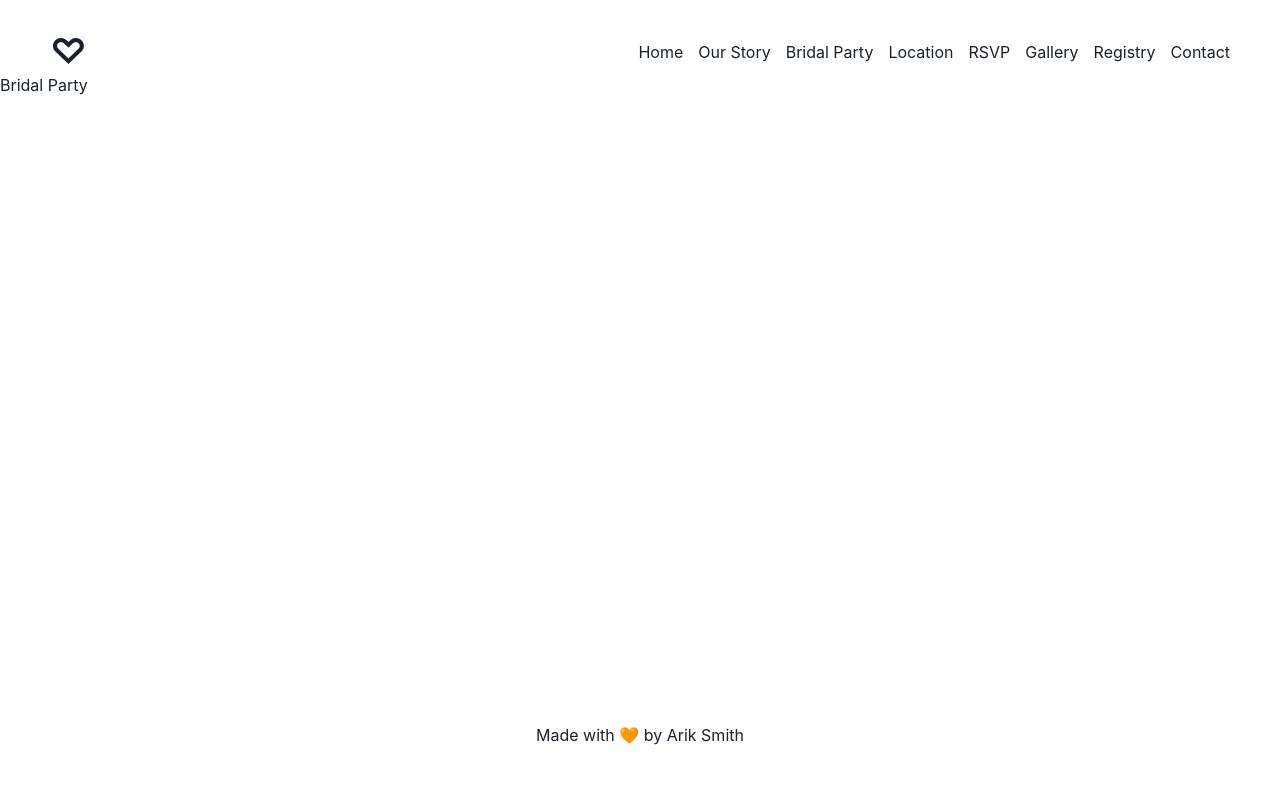
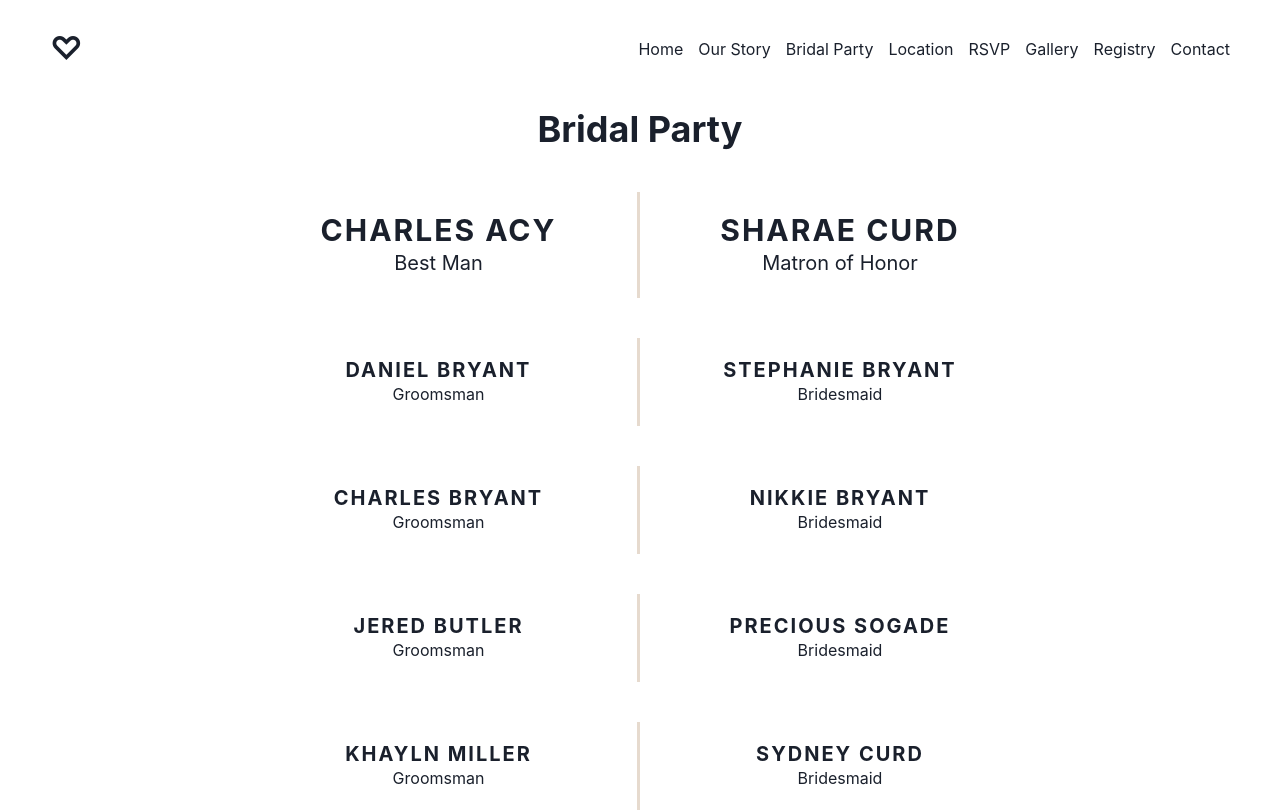
Before and after one commit to 4upz/wedding-site, a Next.js app: page /bridal-party in a window 1280 px wide. Shown: the top 812 px of the page. Built offline with nearby package versions, Linux system fonts and the light colour scheme.

Commit message:
Finishes bridal party and story pages ;

```diff
--- a/components/header.js
+++ b/components/header.js
@@ -23,12 +23,12 @@ export default function Header() {
   const { isOpen, onToggle } = useDisclosure()
   return (
     <Flex as="nav" {...styles.container}>
-      <Heading>♡</Heading>
+      <Heading fontSize="32px">♡</Heading>
       <Flex {...styles.iconContainer}>
         <IconButton
           onClick={onToggle}
           icon={
-            isOpen ? <CloseIcon w={3} h={3} /> : <HamburgerIcon w={5} h={5} />
+            isOpen ? <CloseIcon w={6} h={6} /> : <HamburgerIcon w={10} h={10} />
           }
           variant="ghost"
           aria-label="Toggle Navigation"
@@ -61,7 +61,7 @@ const styles = {
     display: { base: 'flex', md: 'none' },
     zIndex: 9999,
     position: 'absolute',
-    right: 50,
+    right: 25,
     top: 0,
   },
   navContainer: {
--- /dev/null
+++ b/components/pageWrapper.js
@@ -0,0 +1,22 @@
+import { Flex } from '@chakra-ui/react'
+
+export default function PageWrapper({ children, customStyles }) {
+  let wrapperStyles = { ...styles.container }
+  if (customStyles) {
+    wrapperStyles = { ...wrapperStyles, ...customStyles }
+  }
+  return <Flex {...wrapperStyles}>{children}</Flex>
+}
+
+const styles = {
+  container: {
+    margin: 'auto',
+    pt: 10,
+    pb: 30,
+    px: { base: '1rem', lg: '2rem' },
+    justify: 'center',
+    alignItems: 'center',
+    flexDir: 'column',
+    gap: 10,
+  },
+}
--- /dev/null
+++ b/components/partyMember.js
@@ -0,0 +1,39 @@
+import { Flex, Heading, Text } from '@chakra-ui/react'
+
+export default function PartyMember({ name, role, isPrimary, hasBorder }) {
+  const border = hasBorder ? ['none', 'solid 3px #E6DACE'] : 'none'
+  let nameFont
+  let roleFont = '16px'
+  if (isPrimary) {
+    nameFont = {
+      size: 'lg',
+      letterSpacing: '2px',
+    }
+    roleFont = '20px'
+  }
+
+  return (
+    <Flex {...styles.partyItem} borderRight={border}>
+      <Heading {...styles.name} {...nameFont}>
+        {name}
+      </Heading>
+      <Text fontSize={roleFont}>{role}</Text>
+    </Flex>
+  )
+}
+
+const styles = {
+  name: {
+    as: 'h2',
+    textTransform: 'uppercase',
+    size: 'md',
+    letterSpacing: '2px',
+  },
+  partyItem: {
+    flexDir: ['column'],
+    alignItems: 'center',
+    justifyContent: 'center',
+    p: { md: '5px', lg: '20px' },
+    w: { base: '250px', lg: '400px' },
+  },
+}
--- a/pages/bridal-party.js
+++ b/pages/bridal-party.js
@@ -1,3 +1,69 @@
+import { Flex, Heading, Text } from '@chakra-ui/react'
+import PageWrapper from '../components/pageWrapper'
+import PartyMember from '../components/partyMember'
+
+const roles = {
+  groomsman: 'Groomsman',
+  bestMan: 'Best Man',
+  matron: 'Matron of Honor',
+  maid: 'Bridesmaid',
+  bridesMan: 'Bridesman',
+  flower: 'Flower Girl',
+}
+
+const partyMembers = [
+  { name: 'Charles Acy', role: roles.bestMan, isPrimary: true },
+  { name: 'Sharae Curd', role: roles.matron, isPrimary: true },
+  { name: 'Daniel Bryant', role: roles.groomsman },
+  { name: 'Stephanie Bryant', role: roles.maid },
+  { name: 'Charles Bryant', role: roles.groomsman },
+  { name: 'Nikkie Bryant', role: roles.maid },
+  { name: 'Jered Butler', role: roles.groomsman },
+  { name: 'Precious Sogade', role: roles.maid },
+  { name: 'Khayln Miller', role: roles.groomsman },
+  { name: 'Sydney Curd', role: roles.maid },
+  { name: 'Blake Stewart', role: roles.groomsman },
+  { name: 'Soumya Pydipalli', role: roles.maid },
+  { name: 'Chase Beverley', role: roles.groomsman },
+  { name: 'Timothy Harris', role: roles.bridesMan },
+  { name: 'Steve Johnson Jr.', role: roles.groomsman },
+  { name: 'Lacie Parham', role: roles.maid },
+  { name: 'Victor Little', role: roles.groomsman },
+  { name: 'Sara Chaudhry', role: roles.maid },
+  { name: 'Devon Tisdel', role: roles.groomsman },
+  { name: 'Eryn Smith', role: roles.flower },
+  { name: 'Eris Smith', role: roles.flower },
+  { name: 'Skylar Curd', role: roles.flower },
+  { name: 'Christina Curd', role: roles.flower },
+  { name: 'Mia Bryant', role: roles.flower },
+  { name: 'Chloe Bryant', role: roles.flower },
+]
+
 export default function BridalParty() {
-    return <h1>Bridal Party</h1>
+  // Reduce every two party members into groups of two
+  const partyMembersGroups = partyMembers.reduce(
+    (groups, partyMember, index) => {
+      if (index % 2 === 0) {
+        groups.push([partyMember])
+      } else {
+        groups[groups.length - 1].push(partyMember)
+      }
+      return groups
+    },
+    [],
+  )
+
+  return (
+    <PageWrapper>
+      <Heading as="h1">Bridal Party</Heading>
+      <Flex flexDir="column" alignItems="center" w="100%" gap={10}>
+        {partyMembersGroups.map((member, index) => (
+          <Flex flexDir={['column', 'row']} gap={[10, 0]} key={index}>
+            <PartyMember {...member[0]} hasBorder />
+            <PartyMember {...member[1]} />
+          </Flex>
+        ))}
+      </Flex>
+    </PageWrapper>
+  )
 }
```
Also changed, not shown: components/storyTab.js (added, +59 -0 lines), pages/index.js (+9 -37 lines), pages/story.js (+36 -1 lines).
